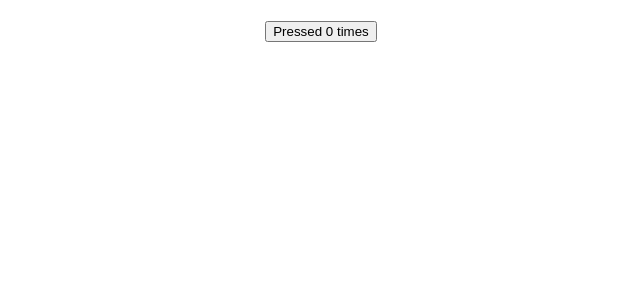
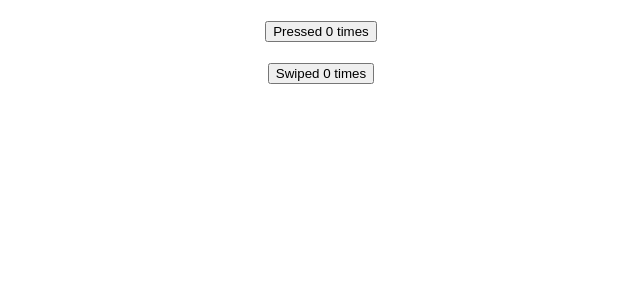
Before and after one commit to Elbie-em/React-Recap, a React (Create React App) app: page / in a window 1280 px wide. Shown: the top 300 px of the page, without its empty margins (319-959 px from the left). Built offline with nearby package versions, Linux system fonts and the light colour scheme.

Commit message:
Add state and pass incrementCount to mouseOver button attribute

```diff
--- a/src/components/SwipeCounter.js
+++ b/src/components/SwipeCounter.js
@@ -1,10 +1,25 @@
 import React, { Component } from 'react'
 
-export class SwipeCounter extends Component {
+class SwipeCounter extends Component {
+  constructor(props) {
+    super(props)
+
+    this.state = {
+       count: 0
+    }
+  }
+
+  incrementCount = () => {
+    this.setState(prevState => {
+      return {count : prevState.count + 1}
+    })
+  }
+
   render() {
+    const {count} = this.state
     return (
       <div>
-
+        <button onMouseOver={this.incrementCount}>Swiped {count} times</button>
       </div>
     )
   }
```
